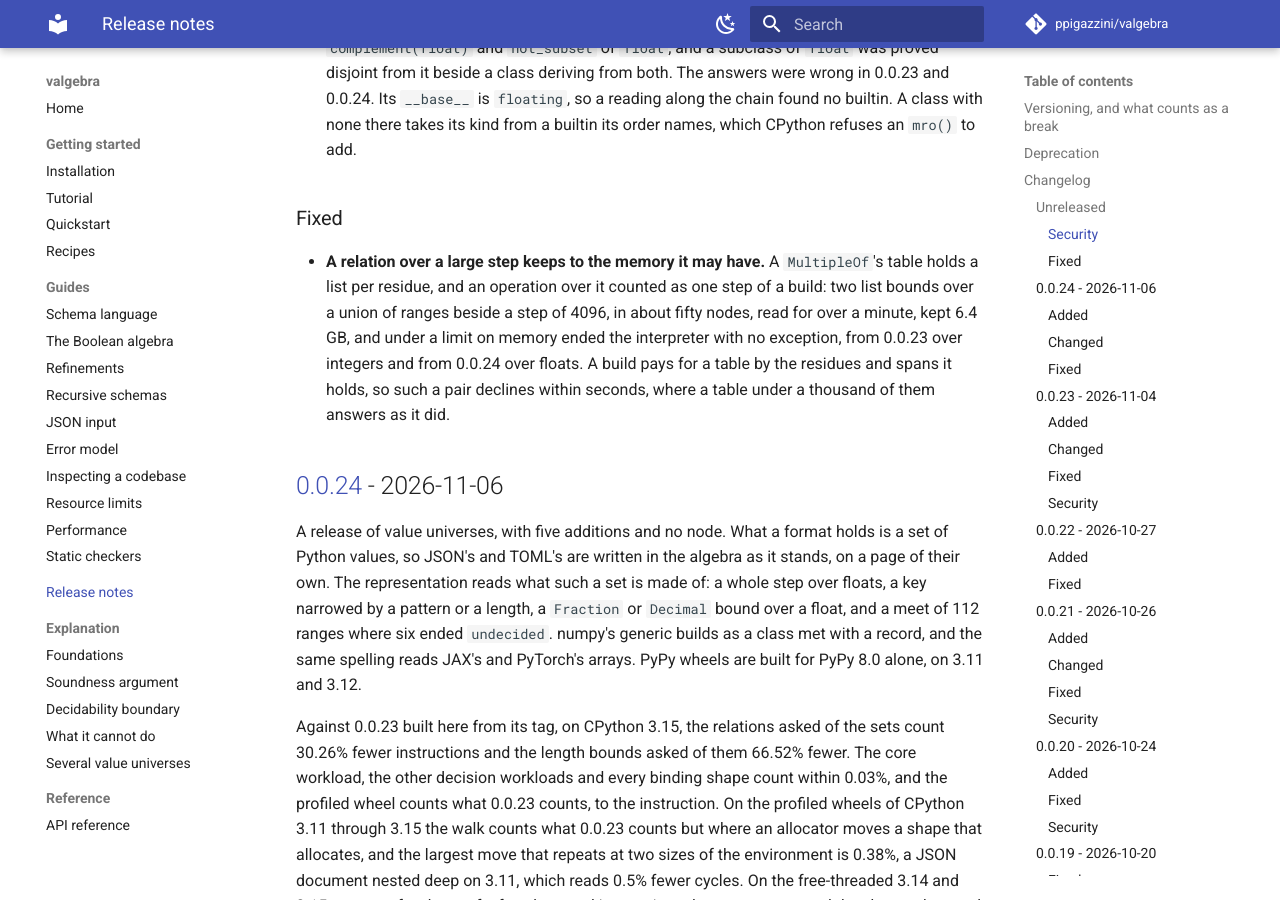
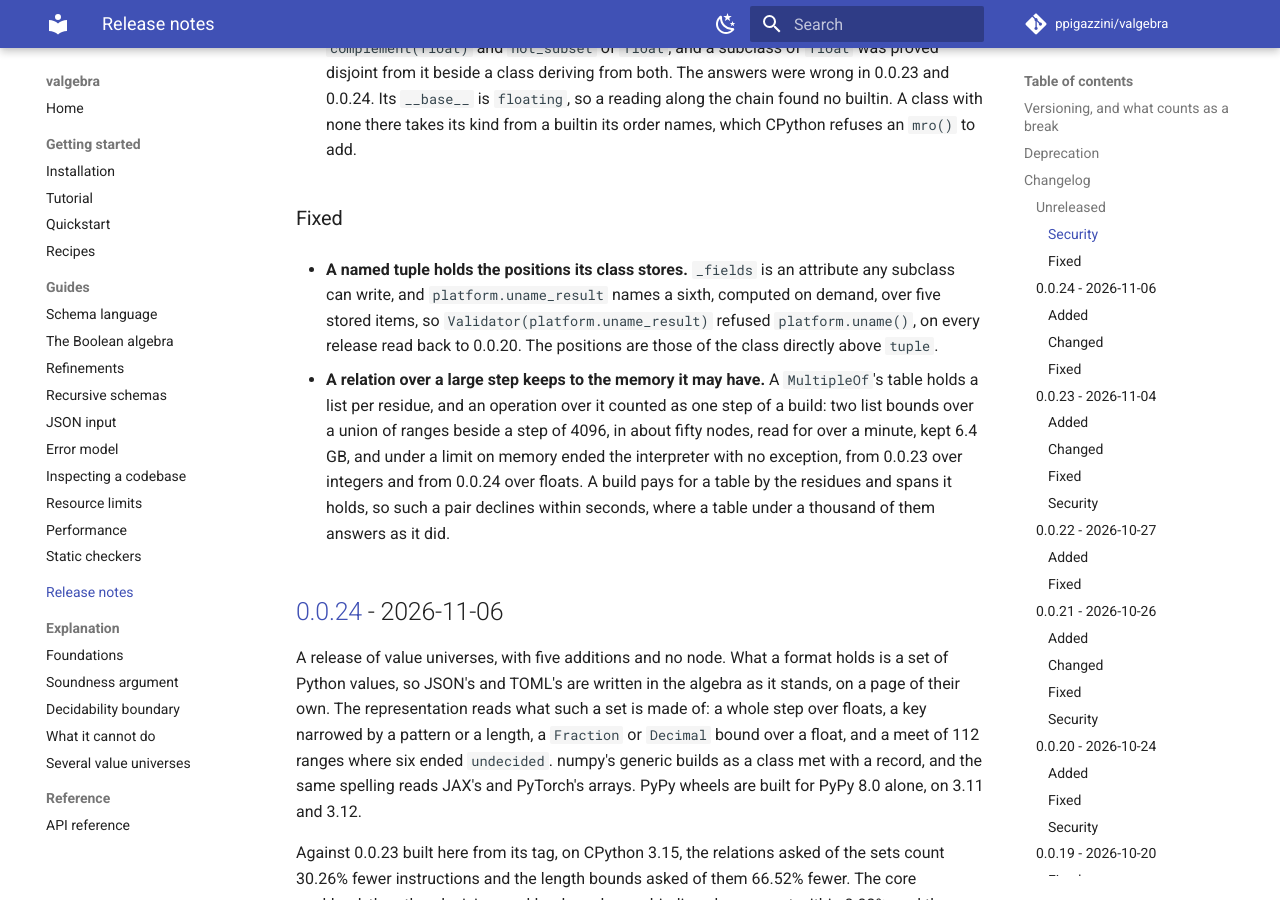
Before and after one commit to ppigazzini/valgebra, an MkDocs documentation site: the page built from docs/12-changelog.md, in a window 1280 px wide and 900 px high, scrolled down 1694 px. Built offline with MkDocs 1.6.1 and Material for MkDocs 9.7.7, drawn with Linux system fonts in a browser that asks for light colours; comment, search, counter and statistics services are not loaded.

Commit message:
fix: a named tuple holds the positions its class stores
_fields is an attribute any subclass can write, and it adds no position to a
tuple. platform.uname_result names a sixth, computed on demand, over five stored
items, so its class refused its own instance. The positions are the _fields of
the class directly above tuple on the order, which is what an instance stores;
a mixin in that place declares nothing, and the class answers for itself.

```diff
--- a/CHANGELOG.md
+++ b/CHANGELOG.md
@@ -16,6 +16,7 @@ answer of its own, or a repair to a change not yet released.
 - fix: a class's kind reads a builtin its order names
 - fix: a required field is paid for by the entry its name finds
 - fix: a build pays for a step's table by what it holds
+- fix: a named tuple holds the positions its class stores
 
 -->
 
@@ -48,6 +49,11 @@ answer of its own, or a repair to a change not yet released.
   its order names, which CPython refuses an `mro()` to add.
 
 ### Fixed
+
+- **A named tuple holds the positions its class stores.** `_fields` is an attribute any
+  subclass can write, and `platform.uname_result` names a sixth, computed on demand, over five
+  stored items, so `Validator(platform.uname_result)` refused `platform.uname()`, on every release
+  read back to 0.0.20. The positions are those of the class directly above `tuple`.
 
 - **A relation over a large step keeps to the memory it may have.** A `MultipleOf`'s table
   holds a list per residue, and an operation over it counted as one step of a build: two list
```
Also changed, not shown: docs/dev/03-frontend.md (+4 -1 lines), 3 other files.
